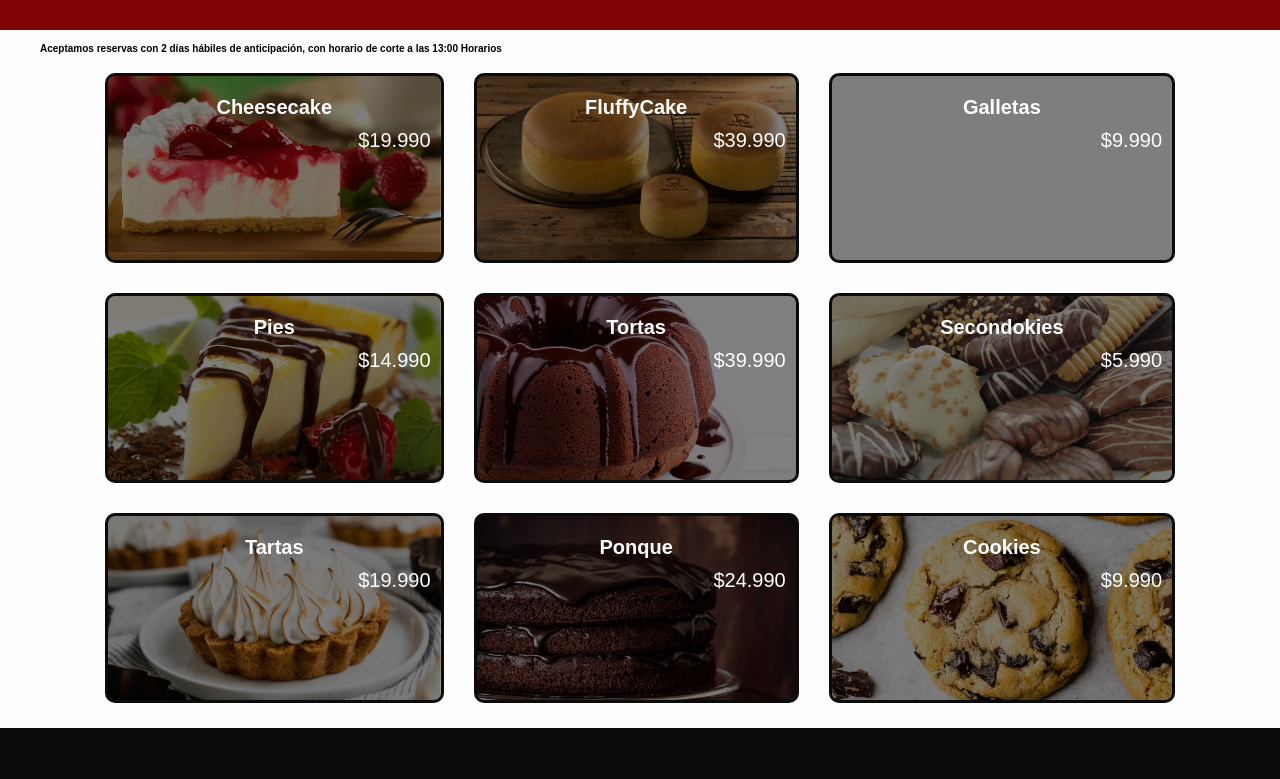
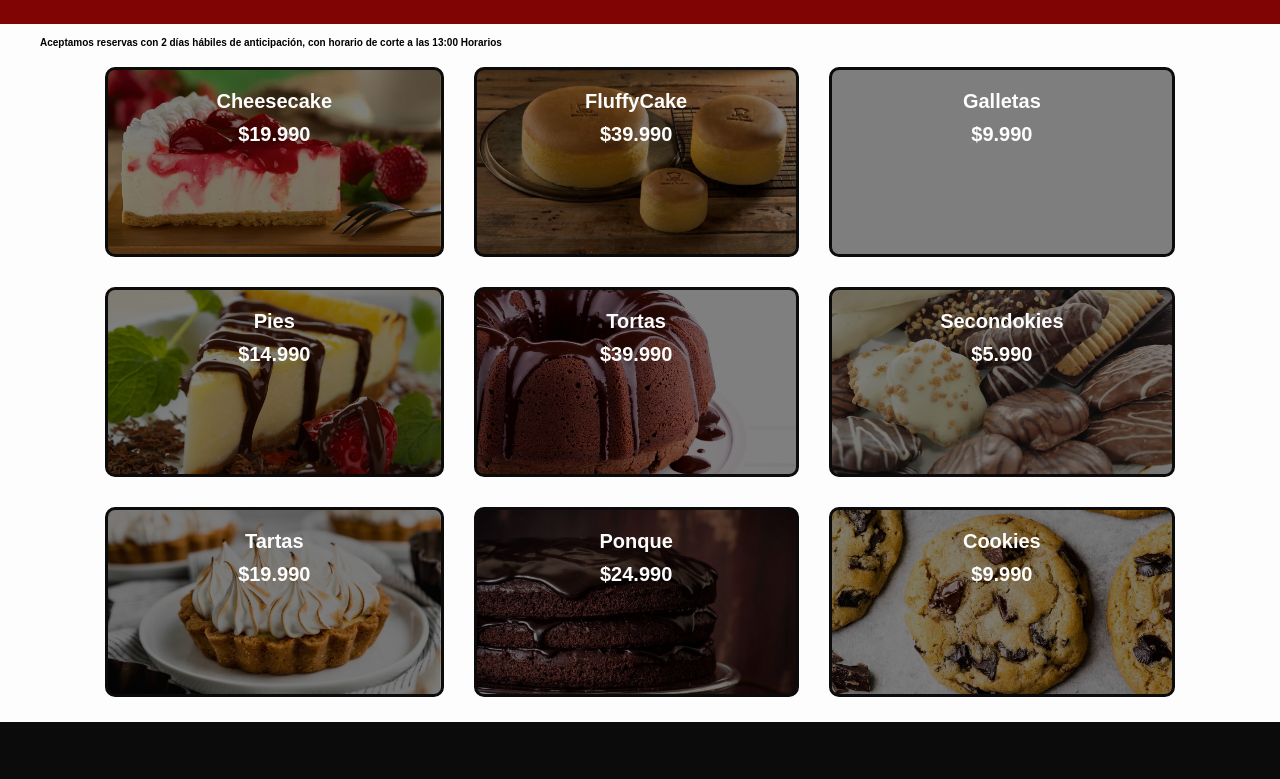
Before and after one commit to Gormox/secondbakery, a website: page paginas/productos.html in a window 1280 px wide. Shown: the part 920-1699 px from the top of the page. Drawn offline with Linux system fonts and the light colour scheme.

Commit message:
ajustes header

```diff
--- a/scss/_generales.scss
+++ b/scss/_generales.scss
@@ -56,11 +56,13 @@ button{
     justify-content: space-between;
     background-color: $colorSecundario;
     height: 20%;
-    padding: 10px;
+    padding: 7px;
     position: sticky;
     top: 0;
     z-index: $tamanoTotal*100;
-
+    nav{
+        margin-top: 125px;
+    };
 }
 
 header{
--- a/scss/_productos.scss
+++ b/scss/_productos.scss
@@ -162,10 +162,11 @@
         }
         p{
             display: flex;
-            justify-content: flex-end;
+            justify-content: center;
             color: $colorPrincipal ;
             font-size: 20px;
             margin: 0;
+            font-weight: bold;
         }
     }
     .tortas1{
@@ -186,9 +187,10 @@
         }
         p{
             display: flex;
-            justify-content: flex-end;
+            justify-content: center;
             color: $colorPrincipal ;
             font-size: 20px;
+            font-weight: bold;
             margin: 0;
         }
     }
@@ -210,9 +212,10 @@
         }
         p{
             display: flex;
-            justify-content: flex-end;
+            justify-content: center;
             color: $colorPrincipal ;
             font-size: 20px;
+            font-weight: bold;
             margin: 0;
         }
     }
@@ -234,9 +237,10 @@
         }
         p{
             display: flex;
-            justify-content: flex-end;
+            justify-content: center;
             color: $colorPrincipal ;
             font-size: 20px;
+            font-weight: bold;
             margin: 0;
         }
     }
@@ -258,9 +262,10 @@
         }
         p{
             display: flex;
-            justify-content: flex-end;
+            justify-content: center;
             color: $colorPrincipal ;
             font-size: 20px;
+            font-weight: bold;
             margin: 0;
         }
     }
@@ -282,9 +287,10 @@
         }
         p{
             display: flex;
-            justify-content: flex-end;
+            justify-content: center;
             color: $colorPrincipal ;
             font-size: 20px;
+            font-weight: bold;
             margin: 0;
         }
     }
@@ -306,9 +312,10 @@
         }
         p{
             display: flex;
-            justify-content: flex-end;
+            justify-content: center;
             color: $colorPrincipal ;
             font-size: 20px;
+            font-weight: bold;
             margin: 0;
         }
     }
@@ -330,9 +337,10 @@
         }
         p{
             display: flex;
-            justify-content: flex-end;
+            justify-content: center;
             color: $colorPrincipal ;
             font-size: 20px;
+            font-weight: bold;
             margin: 0;
         }
     }
@@ -354,9 +362,10 @@
         }
         p{
             display: flex;
-            justify-content: flex-end;
+            justify-content: center;
             color: $colorPrincipal ;
             font-size: 20px;
+            font-weight: bold;
             margin: 0;
         }
     }
@@ -378,9 +387,10 @@
         }
         p{
             display: flex;
-            justify-content: flex-end;
+            justify-content: center;
             color: $colorPrincipal ;
             font-size: 20px;
+            font-weight: bold;
             margin: 0;
         }
     }
@@ -402,9 +412,10 @@
         }
         p{
             display: flex;
-            justify-content: flex-end;
+            justify-content: center;
             color: $colorPrincipal ;
             font-size: 20px;
+            font-weight: bold;
             margin: 0;
         }
     }
@@ -426,9 +437,10 @@
         }
         p{
             display: flex;
-            justify-content: flex-end;
+            justify-content: center;
             color: $colorPrincipal ;
             font-size: 20px;
+            font-weight: bold;
             margin: 0;
         }
     }
```
Also changed, not shown: css/main.css, 1 other file.
